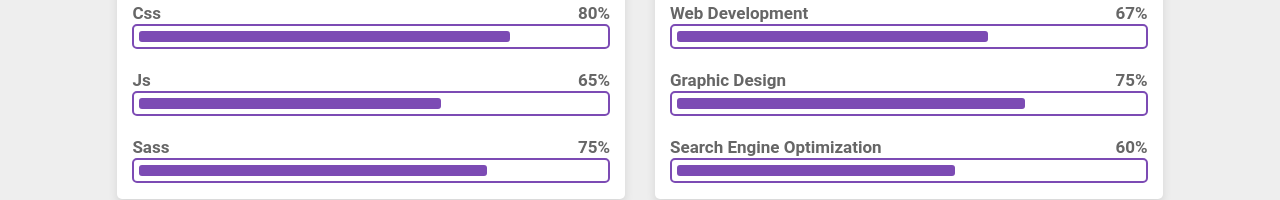
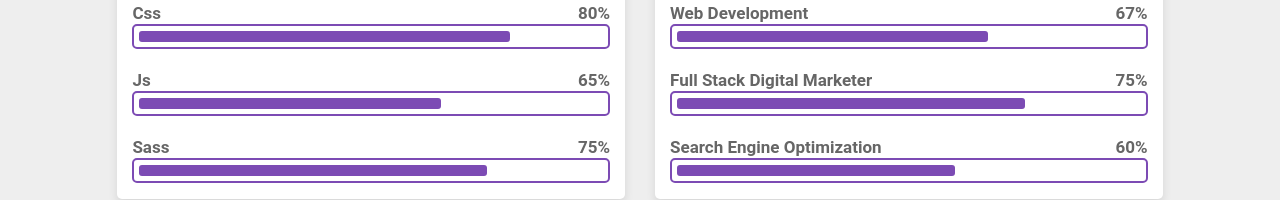
Before and after one commit to mthtanjim/me, a plain HTML site: page index.html in a window 1280 px wide. Shown: the part 1021-1221 px from the top of the page. Drawn offline with nearby package versions, Linux system fonts and the light colour scheme.

Commit message:
Update index.html

```diff
--- a/index.html
+++ b/index.html
@@ -94,7 +94,7 @@
                 <div class="bar"><span></span></div>
             </div>
             <div class="progress">
-                <h3> graphic design <span>75%</span> </h3>
+                <h3> Full Stack Digital Marketer <span>75%</span> </h3>
                 <div class="bar"><span></span></div>
             </div>
             <div class="progress">
```
